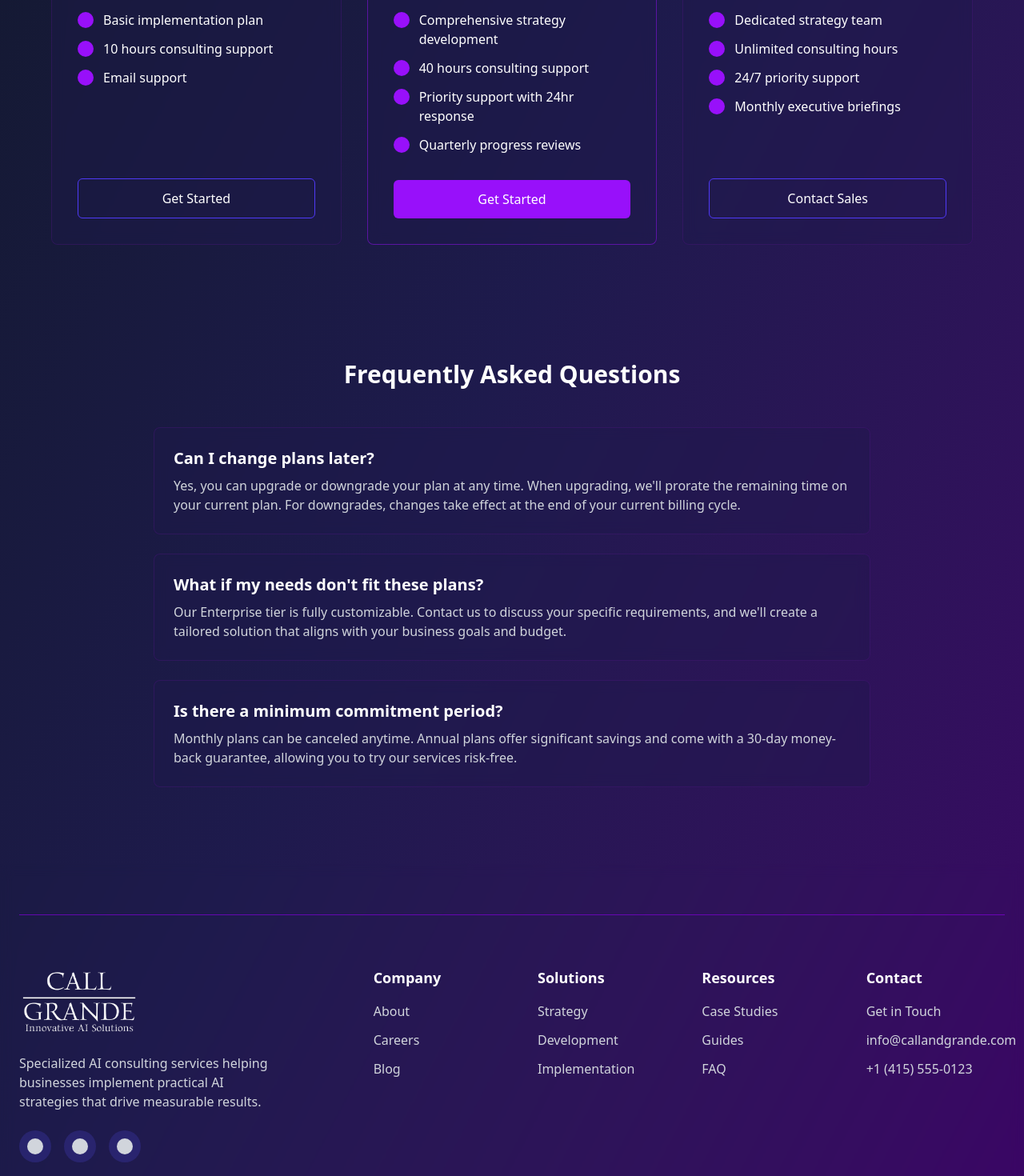
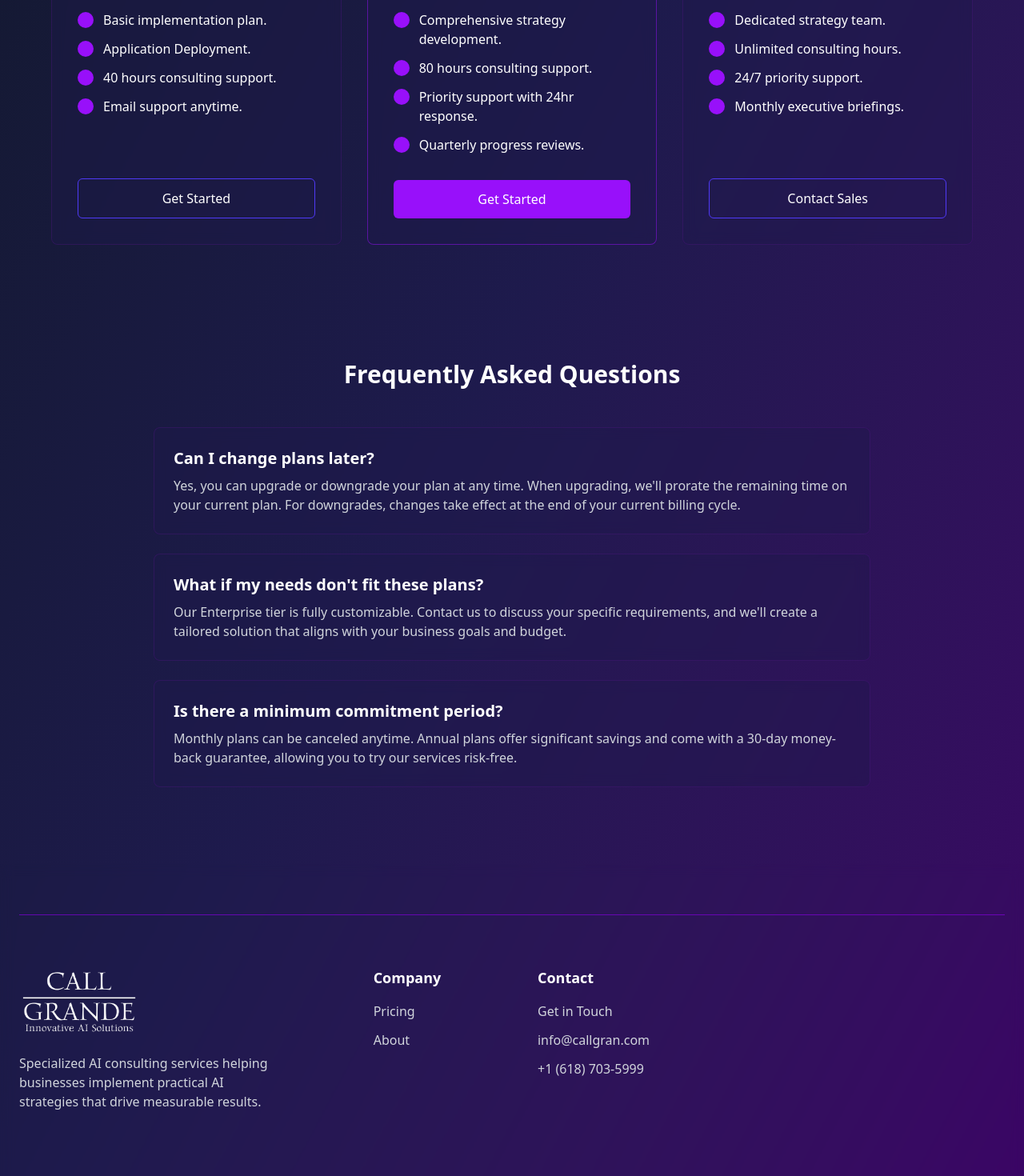
Before and after one commit to callandgrande/callandgrande, a SvelteKit app: page /pricing in a window 1280 px wide. Shown: the part 800-2270 px from the top of the page at 80% size. Built offline with nearby package versions, Linux system fonts and the light colour scheme.

Commit message:
Updating website for deployment

```diff
--- a/src/routes/+layout.svelte
+++ b/src/routes/+layout.svelte
@@ -123,27 +123,6 @@
 							Specialized AI consulting services helping businesses implement practical AI
 							strategies that drive measurable results.
 						</p>
-						<!-- Social Links -->
-						<div class="flex space-x-4">
-							<a
-								href="#"
-								class="flex h-10 w-10 items-center justify-center rounded-full bg-indigo-900/60 transition hover:bg-purple-600"
-							>
-								<div class="h-5 w-5 rounded-full bg-gray-300"></div>
-							</a>
-							<a
-								href="#"
-								class="flex h-10 w-10 items-center justify-center rounded-full bg-indigo-900/60 transition hover:bg-purple-600"
-							>
-								<div class="h-5 w-5 rounded-full bg-gray-300"></div>
-							</a>
-							<a
-								href="#"
-								class="flex h-10 w-10 items-center justify-center rounded-full bg-indigo-900/60 transition hover:bg-purple-600"
-							>
-								<div class="h-5 w-5 rounded-full bg-gray-300"></div>
-							</a>
-						</div>
 					</div>
 
 					<!-- Navigation Links -->
@@ -152,58 +131,10 @@
 							<h4 class="mb-4 text-lg font-semibold text-white">Company</h4>
 							<ul class="space-y-3">
 								<li>
-									<a href="/about" class="text-gray-300 transition hover:text-purple-400">About</a>
+									<a href="/pricing" class="text-gray-300 transition hover:text-purple-400">Pricing</a>
 								</li>
 								<li>
-									<a href="/careers" class="text-gray-300 transition hover:text-purple-400"
-										>Careers</a
-									>
-								</li>
-								<li>
-									<a href="/blog" class="text-gray-300 transition hover:text-purple-400">Blog</a>
-								</li>
-							</ul>
-						</div>
-						<div>
-							<h4 class="mb-4 text-lg font-semibold text-white">Solutions</h4>
-							<ul class="space-y-3">
-								<li>
-									<a
-										href="/solutions#strategy"
-										class="text-gray-300 transition hover:text-purple-400">Strategy</a
-									>
-								</li>
-								<li>
-									<a
-										href="/solutions#development"
-										class="text-gray-300 transition hover:text-purple-400">Development</a
-									>
-								</li>
-								<li>
-									<a
-										href="/solutions#implementation"
-										class="text-gray-300 transition hover:text-purple-400">Implementation</a
-									>
-								</li>
-							</ul>
-						</div>
-						<div>
-							<h4 class="mb-4 text-lg font-semibold text-white">Resources</h4>
-							<ul class="space-y-3">
-								<li>
-									<a href="/resources" class="text-gray-300 transition hover:text-purple-400"
-										>Case Studies</a
-									>
-								</li>
-								<li>
-									<a href="/resources#guides" class="text-gray-300 transition hover:text-purple-400"
-										>Guides</a
-									>
-								</li>
-								<li>
-									<a href="/resources#faq" class="text-gray-300 transition hover:text-purple-400"
-										>FAQ</a
-									>
+									<a href="/about" class="text-gray-300 transition hover:text-purple-400">About</a>
 								</li>
 							</ul>
 						</div>
@@ -216,16 +147,13 @@
 									>
 								</li>
 								<li>
-									<a
-										href="mailto:info@callandgrande.com"
-										class="text-gray-300 transition hover:text-purple-400">info@callandgrande.com</a
-									>
+									<a href="mailto:info@callgran.com" class="text-gray-300 transition hover:text-purple-400">
+										info@callgran.com
+									</a>
 								</li>
-								<li>
-									<a href="tel:+14155550123" class="text-gray-300 transition hover:text-purple-400"
-										>+1 (415) 555-0123</a
-									>
-								</li>
+								<a href="tel:+16187035999" class="text-gray-300 transition hover:text-purple-400">
+									+1 (618) 703-5999
+								  </a>
 							</ul>
 						</div>
 					</div>
@@ -237,12 +165,6 @@
 				>
 					<p class="mb-4 text-gray-400 md:mb-0">© 2025 Call & Grande. All rights reserved.</p>
 					<div class="flex space-x-8">
-						<a href="/privacy" class="text-gray-300 transition hover:text-purple-400"
-							>Privacy Policy</a
-						>
-						<a href="/terms" class="text-gray-300 transition hover:text-purple-400"
-							>Terms of Service</a
-						>
 					</div>
 				</div>
 			</div>
--- a/src/routes/+page.svelte
+++ b/src/routes/+page.svelte
@@ -1,5 +1,17 @@
 <script>
 	import Globe from '$lib/components/Globe.svelte';
+	import { goto } from '$app/navigation';
+
+	// Email state
+	let contactEmail = '';
+
+	// Function to handle form submission
+	function handleContactRequest() {
+		if (contactEmail) {
+			// Navigate to contact page with email as query parameter
+			goto(`/contact?email=${encodeURIComponent(contactEmail)}`);
+		}
+	}
 </script>
 
 <!-- Main content -->
@@ -38,7 +50,7 @@
 							Talk to Sales
 						</a>
 					</div>
-					<p class="mt-6 text-gray-400">Starting at $1500.00</p>
+					<p class="mt-6 text-gray-400">Starting at $300.00</p>
 				</div>
 				<div class="flex items-center justify-center md:w-7/12 md:pl-12">
 					<div class="relative h-[400px] w-full max-w-[400px] md:h-[500px] md:max-w-[500px]">
@@ -51,23 +63,6 @@
 		</div>
 	</section>
 
-	<!-- Trusted By Section -->
-	<section class="px-4 py-8 md:px-6">
-		<div class="container mx-auto">
-			<p class="mb-6 text-center text-sm text-gray-400 md:text-base">
-				Trusted by the world's leading organizations
-			</p>
-			<div class="flex flex-wrap justify-center gap-4 md:gap-8 lg:gap-16">
-				<!-- Company logos placeholders - responsive sizes -->
-				<div class="h-6 w-16 rounded-md bg-indigo-900/60 backdrop-blur-sm md:h-8 md:w-24"></div>
-				<div class="h-6 w-16 rounded-md bg-indigo-900/60 backdrop-blur-sm md:h-8 md:w-24"></div>
-				<div class="h-6 w-16 rounded-md bg-indigo-900/60 backdrop-blur-sm md:h-8 md:w-24"></div>
-				<div class="h-6 w-16 rounded-md bg-indigo-900/60 backdrop-blur-sm md:h-8 md:w-24"></div>
-				<div class="h-6 w-16 rounded-md bg-indigo-900/60 backdrop-blur-sm md:h-8 md:w-24"></div>
-			</div>
-		</div>
-	</section>
-
 	<!-- Features Section -->
 	<section class="container mx-auto px-4 py-16 md:px-6 md:py-24">
 		<h2 class="mb-10 text-center text-2xl font-bold md:mb-16 md:text-3xl">Our Services</h2>
@@ -76,56 +71,79 @@
 			<div
 				class="rounded-lg border border-purple-900/30 bg-indigo-950/60 p-6 backdrop-blur-sm md:p-8"
 			>
-				<div class="mb-4 h-10 w-10 rounded-md bg-purple-600 md:mb-6 md:h-12 md:w-12"></div>
-				<h3 class="mb-3 text-lg font-bold md:mb-4 md:text-xl">AI Strategy</h3>
-				<p class="text-sm text-gray-300 md:text-base">
-					Develop a tailored AI implementation roadmap that aligns with your business goals and
-					existing processes.
+				<div class="mb-4 flex justify-center items-center text-4xl md:mb-6">🧠</div>
+				<h3 class="mb-3 text-lg font-bold md:mb-4 md:text-xl text-center">AI Strategy</h3>
+				<p class="text-sm text-gray-300 md:text-base text-justify">
+					Our team builds a practical, results-driven AI roadmap tailored to your goals—so AI becomes a tool that drives revenue, efficiency, and growth.
 				</p>
 			</div>
 			<!-- Feature 2 -->
 			<div
 				class="rounded-lg border border-purple-900/30 bg-indigo-950/60 p-6 backdrop-blur-sm md:p-8"
 			>
-				<div class="mb-4 h-10 w-10 rounded-md bg-indigo-600 md:mb-6 md:h-12 md:w-12"></div>
-				<h3 class="mb-3 text-lg font-bold md:mb-4 md:text-xl">Data Engineering</h3>
-				<p class="text-sm text-gray-300 md:text-base">
-					Manage large data sets with ease, identify edge cases, and train models efficiently to
-					deploy faster.
+				<div class="mb-4 flex justify-center items-center text-4xl md:mb-6">📊</div>
+				<h3 class="mb-3 text-lg font-bold md:mb-4 md:text-xl text-center">Data Science & Engineering</h3>
+				<p class="text-sm text-gray-300 md:text-base text-justify">
+					Harness the power of your data. From data management to model training, we build robust, efficient pipelines that help you identify edge cases, gain insights, and accelerate deployment.
 				</p>
 			</div>
 			<!-- Feature 3 -->
 			<div
-				class="rounded-lg border border-purple-900/30 bg-indigo-950/60 p-6 backdrop-blur-sm md:col-span-2 md:p-8 lg:col-span-1"
+				class="rounded-lg border border-purple-900/30 bg-indigo-950/60 p-6 backdrop-blur-sm md:p-8"
 			>
-				<div class="mb-4 h-10 w-10 rounded-md bg-purple-500 md:mb-6 md:h-12 md:w-12"></div>
-				<h3 class="mb-3 text-lg font-bold md:mb-4 md:text-xl">Implementation</h3>
-				<p class="text-sm text-gray-300 md:text-base">
-					Professional implementation and 24/7 DevOps project support to ensure the correct fit of
-					AI in your business.
+				<div class="mb-4 flex justify-center items-center text-4xl md:mb-6">🔄</div>
+				<h3 class="mb-3 text-lg font-bold md:mb-4 md:text-xl text-center">End-to-End AI Implementation</h3>
+				<p class="text-sm text-gray-300 md:text-base text-justify">
+					From ideation to execution, we offer full-cycle AI implementation services. Our team ensures seamless integration into your existing systems for maximum impact.
+				</p>
+			</div>
+		</div>
+
+		<!-- Second row - centered in desktop -->
+		<div class="grid gap-8 mt-8 md:grid-cols-2 md:gap-12 md:mx-auto md:max-w-2xl lg:max-w-4xl">
+			<!-- Feature 4 -->
+			<div
+				class="rounded-lg border border-purple-900/30 bg-indigo-950/60 p-6 backdrop-blur-sm md:p-8">
+				<div class="mb-4 flex justify-center items-center text-4xl md:mb-6">💻</div>
+				<h3 class="mb-3 text-lg font-bold md:mb-4 md:text-xl text-center">Custom Web & Software Development</h3>
+				<p class="text-sm text-gray-300 md:text-base text-justify">
+					Need a platform for your AI? We design and build scalable web apps and software that power your AI solutions and streamline your digital operations.
+				</p>
+			</div>
+			<!-- Feature 5 -->
+			<div
+				class="rounded-lg border border-purple-900/30 bg-indigo-950/60 p-6 backdrop-blur-sm md:p-8">
+				<div class="mb-4 flex justify-center items-center text-4xl md:mb-6">🔧</div>
+				<h3 class="mb-3 text-lg font-bold md:mb-4 md:text-xl text-center">24/7 DevOps & Support</h3>
+				<p class="text-sm text-gray-300 md:text-base text-justify">
+					Our dedicated DevOps team is available around the clock to provide project support, system monitoring, and continuous optimization—ensuring your AI infrastructure runs smoothly at all times.
 				</p>
 			</div>
 		</div>
 	</section>
 
-	<!-- CTA Section - Fixed button alignment -->
+
+	<!-- CTA Section - Updated with form submission -->
 	<section class="container mx-auto px-4 py-16 text-center md:px-6 md:py-24">
 		<h2 class="mb-6 text-2xl font-bold md:mb-8 md:text-3xl">
 			Ready to transform your business with AI?
 		</h2>
 		<div class="mx-auto max-w-md">
-			<div class="flex flex-col sm:flex-row">
+			<form on:submit|preventDefault={handleContactRequest} class="flex flex-col sm:flex-row">
 				<input
 					type="email"
 					placeholder="Enter your email"
+					bind:value={contactEmail}
+					required
 					class="mb-2 w-full flex-grow rounded-md border border-indigo-800 bg-indigo-950/40 px-4 py-3 focus:ring-2 focus:ring-purple-600 focus:outline-none sm:mb-0 sm:rounded-l-md sm:rounded-r-none"
 				/>
 				<button
+					type="submit"
 					class="w-full flex-shrink-0 rounded-md bg-purple-600 px-6 py-3 whitespace-nowrap transition hover:bg-purple-700 sm:w-auto sm:rounded-l-none sm:whitespace-normal"
 				>
 					Get in touch
 				</button>
-			</div>
+			</form>
 			<p class="mt-4 text-sm text-gray-400 md:text-base">
 				— Empower your team with Call & Grande today.
 			</p>
--- a/src/routes/contact/+page.svelte
+++ b/src/routes/contact/+page.svelte
@@ -1,6 +1,9 @@
 <!-- src/routes/contact/+page.svelte -->
 <script>
-	// Simple form handling - you can expand this as needed
+	import { page } from '$app/stores';
+	import { onMount } from 'svelte';
+
+	// Form data
 	let name = '';
 	let email = '';
 	let company = '';
@@ -8,6 +11,17 @@
 	let submitting = false;
 	let submitted = false;
 	let error = '';
+
+	// Check for URL parameters on mount
+	onMount(() => {
+		// Get email from URL query parameter if it exists
+		const urlParams = $page.url.searchParams;
+		const emailParam = urlParams.get('email');
+
+		if (emailParam) {
+			email = emailParam;
+		}
+	});
 
 	const handleSubmit = () => {
 		submitting = true;
@@ -41,24 +55,6 @@
 <section class="px-4 py-8 md:py-12">
 	<div class="container mx-auto max-w-6xl">
 		<div class="grid gap-8 md:grid-cols-3">
-			<!-- Address -->
-			<div
-				class="rounded-lg border border-purple-900/30 bg-indigo-950/40 p-6 text-center backdrop-blur-sm"
-			>
-				<div
-					class="mx-auto mb-4 flex h-12 w-12 items-center justify-center rounded-full bg-purple-600"
-				>
-					<div class="h-6 w-6 rounded-sm bg-white"></div>
-					<!-- Simple location icon placeholder -->
-				</div>
-				<h3 class="mb-2 text-xl font-bold">Our Office</h3>
-				<p class="text-gray-300">
-					123 Tech Avenue<br />
-					San Francisco, CA 94107<br />
-					United States
-				</p>
-			</div>
-
 			<!-- Email -->
 			<div
 				class="rounded-lg border border-purple-900/30 bg-indigo-950/40 p-6 text-center backdrop-blur-sm"
@@ -70,8 +66,8 @@
 					<!-- Simple email icon placeholder -->
 				</div>
 				<h3 class="mb-2 text-xl font-bold">Email Us</h3>
-				<p class="mb-2 text-gray-300">info@callandgrande.com</p>
-				<p class="text-gray-300">support@callandgrande.com</p>
+				<p class="mb-2 text-gray-300">info@callgran.com</p>
+				<p class="text-gray-300">support@callgran.com</p>
 			</div>
 
 			<!-- Phone -->
@@ -85,8 +81,9 @@
 					<!-- Simple phone icon placeholder -->
 				</div>
 				<h3 class="mb-2 text-xl font-bold">Call Us</h3>
-				<p class="mb-2 text-gray-300">+1 (415) 555-0123</p>
-				<p class="text-gray-300">Monday - Friday, 9am - 5pm PST</p>
+				<p class="mb-2 text-gray-300">+1 (757) 570-6407</p>
+				<p class="mb-2 text-gray-300">+1 (618) 703-5999</p>
+				<p class="text-gray-300">24/7 Support</p>
 			</div>
 		</div>
 	</div>
@@ -165,24 +162,6 @@
 					</form>
 				{/if}
 			</div>
-
-			<!-- Map Placeholder -->
-			<div class="lg:w-1/2">
-				<h2 class="mb-8 text-3xl font-bold">Find Us</h2>
-				<div
-					class="flex h-96 w-full items-center justify-center rounded-lg bg-gradient-to-br from-indigo-800 to-purple-900"
-				>
-					<div class="text-center">
-						<div class="mx-auto mb-4 h-16 w-16">
-							<!-- Simple map pin placeholder -->
-							<div class="mx-auto h-8 w-8 rounded-full bg-purple-600"></div>
-							<div class="mx-auto -mt-3 h-8 w-2 bg-purple-600"></div>
-						</div>
-						<p class="text-lg font-medium">Map Location</p>
-						<p class="text-sm text-gray-300">123 Tech Avenue, San Francisco</p>
-					</div>
-				</div>
-			</div>
 		</div>
 	</div>
 </section>
@@ -227,27 +206,3 @@
 		</div>
 	</div>
 </section>
-
-<!-- Newsletter Subscribe -->
-<section class="px-4 py-16 text-center backdrop-blur-sm md:py-24">
-	<div class="container mx-auto max-w-3xl">
-		<h2 class="mb-6 text-3xl font-bold">Stay Updated</h2>
-		<p class="mb-8 text-xl text-gray-300">
-			Subscribe to our newsletter for the latest AI insights and industry updates.
-		</p>
-		<div class="mx-auto max-w-md">
-			<div class="flex flex-col sm:flex-row">
-				<input
-					type="email"
-					placeholder="Enter your email"
-					class="mb-2 w-full flex-grow rounded-md border border-indigo-800 bg-indigo-950/40 px-4 py-3 focus:ring-2 focus:ring-purple-600 focus:outline-none sm:mb-0 sm:rounded-l-md sm:rounded-r-none"
-				/>
-				<button
-					class="w-full flex-shrink-0 rounded-md bg-purple-600 px-6 py-3 whitespace-nowrap transition hover:bg-purple-700 sm:w-auto sm:rounded-l-none sm:whitespace-normal"
-				>
-					Subscribe
-				</button>
-			</div>
-		</div>
-	</div>
-</section>
--- a/src/routes/pricing/+page.svelte
+++ b/src/routes/pricing/+page.svelte
@@ -50,30 +50,34 @@
 				class="flex flex-col rounded-lg border border-purple-900/30 bg-indigo-950/40 p-8 backdrop-blur-sm"
 			>
 				<h3 class="mb-2 text-xl font-bold">Starter</h3>
-				<p class="mb-6 text-gray-300">For businesses beginning their AI journey</p>
+				<p class="mb-6 text-gray-300">For businesses beginning their AI journey.</p>
 				<div class="mb-2 text-4xl font-bold">
-					{isAnnual ? '$1,200' : '$1,500'}
+					{isAnnual ? '$1,300' : '$300'}
 					<span class="text-base font-normal text-gray-400">
 						{isAnnual ? '/year' : '/month'}
 					</span>
 				</div>
-				<p class="mb-6 text-sm text-gray-400">Single project implementation</p>
+				<p class="mb-6 text-sm text-gray-400">Single project implementation.</p>
 				<ul class="mb-8 space-y-3">
 					<li class="flex items-start">
 						<div class="mt-0.5 mr-3 h-5 w-5 flex-shrink-0 rounded-full bg-purple-600"></div>
-						<span>AI readiness assessment</span>
+						<span>AI readiness assessment.</span>
 					</li>
 					<li class="flex items-start">
 						<div class="mt-0.5 mr-3 h-5 w-5 flex-shrink-0 rounded-full bg-purple-600"></div>
-						<span>Basic implementation plan</span>
+						<span>Basic implementation plan.</span>
 					</li>
 					<li class="flex items-start">
 						<div class="mt-0.5 mr-3 h-5 w-5 flex-shrink-0 rounded-full bg-purple-600"></div>
-						<span>10 hours consulting support</span>
+						<span>Application Deployment.</span>
 					</li>
 					<li class="flex items-start">
 						<div class="mt-0.5 mr-3 h-5 w-5 flex-shrink-0 rounded-full bg-purple-600"></div>
-						<span>Email support</span>
+						<span>40 hours consulting support.</span>
+					</li>
+					<li class="flex items-start">
+						<div class="mt-0.5 mr-3 h-5 w-5 flex-shrink-0 rounded-full bg-purple-600"></div>
+						<span>Email support anytime.</span>
 					</li>
 				</ul>
 				<a
@@ -89,34 +93,34 @@
 				class="relative flex flex-col rounded-lg border border-purple-600/50 bg-indigo-950/40 p-8 backdrop-blur-sm"
 			>
 				<h3 class="mb-2 text-xl font-bold">Professional</h3>
-				<p class="mb-6 text-gray-300">For growing businesses with specific AI needs</p>
+				<p class="mb-6 text-gray-300">For growing businesses with specific AI needs.</p>
 				<div class="mb-2 text-4xl font-bold">
-					{isAnnual ? '$7,600' : '$9,500'}
+					{isAnnual ? '$5,000' : '$700'}
 					<span class="text-base font-normal text-gray-400">
 						{isAnnual ? '/year' : '/month'}
 					</span>
 				</div>
-				<p class="mb-6 text-sm text-gray-400">Ongoing implementation & support</p>
+				<p class="mb-6 text-sm text-gray-400">Ongoing implementation & support.</p>
 				<ul class="mb-8 space-y-3">
 					<li class="flex items-start">
 						<div class="mt-0.5 mr-3 h-5 w-5 flex-shrink-0 rounded-full bg-purple-600"></div>
-						<span>All Starter features</span>
+						<span>All Starter features.</span>
 					</li>
 					<li class="flex items-start">
 						<div class="mt-0.5 mr-3 h-5 w-5 flex-shrink-0 rounded-full bg-purple-600"></div>
-						<span>Comprehensive strategy development</span>
+						<span>Comprehensive strategy development.</span>
 					</li>
 					<li class="flex items-start">
 						<div class="mt-0.5 mr-3 h-5 w-5 flex-shrink-0 rounded-full bg-purple-600"></div>
-						<span>40 hours consulting support</span>
+						<span>80 hours consulting support.</span>
 					</li>
 					<li class="flex items-start">
 						<div class="mt-0.5 mr-3 h-5 w-5 flex-shrink-0 rounded-full bg-purple-600"></div>
-						<span>Priority support with 24hr response</span>
+						<span>Priority support with 24hr response.</span>
 					</li>
 					<li class="flex items-start">
 						<div class="mt-0.5 mr-3 h-5 w-5 flex-shrink-0 rounded-full bg-purple-600"></div>
-						<span>Quarterly progress reviews</span>
+						<span>Quarterly progress reviews.</span>
 					</li>
 				</ul>
 				<a
@@ -132,32 +136,32 @@
 				class="flex flex-col rounded-lg border border-purple-900/30 bg-indigo-950/40 p-8 backdrop-blur-sm"
 			>
 				<h3 class="mb-2 text-xl font-bold">Enterprise</h3>
-				<p class="mb-6 text-gray-300">For organizations with complex AI requirements</p>
+				<p class="mb-6 text-gray-300">For organizations with complex AI requirements.</p>
 				<div class="mb-2 text-4xl font-bold">
 					Custom
 					<span class="text-base font-normal text-gray-400"></span>
 				</div>
-				<p class="mb-6 text-sm text-gray-400">Tailored to your specific needs</p>
+				<p class="mb-6 text-sm text-gray-400">Tailored to your specific needs.</p>
 				<ul class="mb-8 space-y-3">
 					<li class="flex items-start">
 						<div class="mt-0.5 mr-3 h-5 w-5 flex-shrink-0 rounded-full bg-purple-600"></div>
-						<span>All Professional features</span>
+						<span>All Professional features.</span>
 					</li>
 					<li class="flex items-start">
 						<div class="mt-0.5 mr-3 h-5 w-5 flex-shrink-0 rounded-full bg-purple-600"></div>
-						<span>Dedicated strategy team</span>
+						<span>Dedicated strategy team.</span>
 					</li>
 					<li class="flex items-start">
 						<div class="mt-0.5 mr-3 h-5 w-5 flex-shrink-0 rounded-full bg-purple-600"></div>
-						<span>Unlimited consulting hours</span>
+						<span>Unlimited consulting hours.</span>
 					</li>
 					<li class="flex items-start">
 						<div class="mt-0.5 mr-3 h-5 w-5 flex-shrink-0 rounded-full bg-purple-600"></div>
-						<span>24/7 priority support</span>
+						<span>24/7 priority support.</span>
 					</li>
 					<li class="flex items-start">
 						<div class="mt-0.5 mr-3 h-5 w-5 flex-shrink-0 rounded-full bg-purple-600"></div>
-						<span>Monthly executive briefings</span>
+						<span>Monthly executive briefings.</span>
 					</li>
 				</ul>
 				<a
```
Also changed, not shown: src/routes/solutions/+page.svelte (+0 -78 lines).
